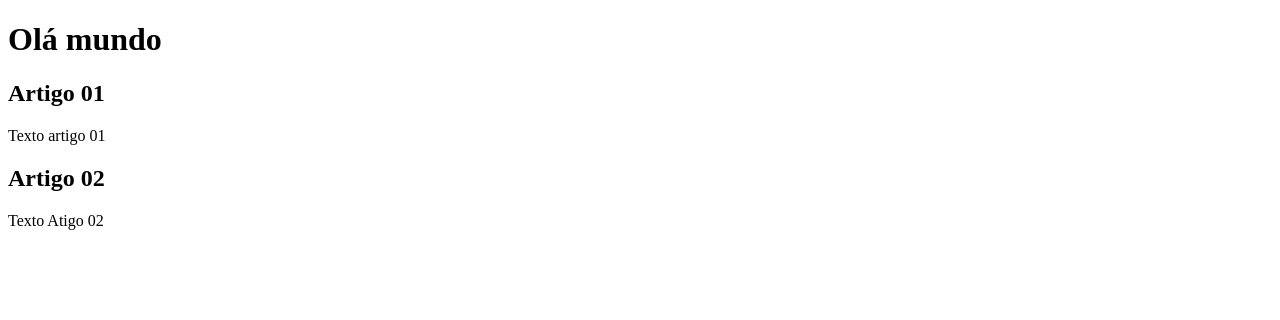
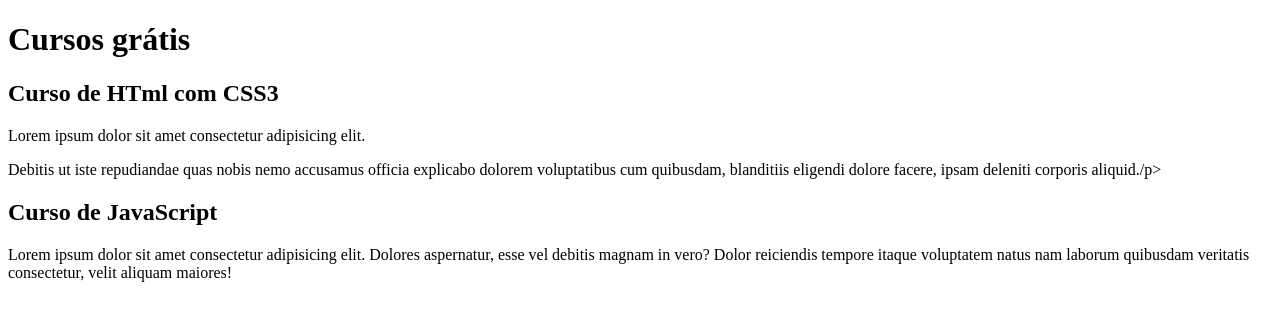
Before and after one commit to isabel19173/Ol-_mundo, a plain HTML site: page site-exemplo/index.html in a window 1280 px wide. Drawn offline with Linux system fonts and the light colour scheme.

Commit message:
escrever

```diff
--- a/site-exemplo/index.html
+++ b/site-exemplo/index.html
@@ -8,15 +8,16 @@
 <body>
     <main>
         <header>
-             <h1> Olá mundo</h1>
+             <h1>Cursos grátis</h1>
         </header>
         <article>
-            <h2>Artigo 01</h2>
-            <p>Texto artigo 01</p>
+            <h2>Curso de HTml com CSS3</h2>
+            <p>Lorem ipsum dolor sit amet consectetur adipisicing elit.
+            <p>Debitis ut iste repudiandae quas nobis nemo accusamus officia explicabo dolorem voluptatibus cum quibusdam, blanditiis eligendi dolore facere, ipsam deleniti corporis aliquid./p>
         </article>
         <article>
-            <h2>Artigo 02</h2>
-            <p>Texto Atigo 02</p>
+            <h2>Curso de JavaScript</h2>
+            <p>Lorem ipsum dolor sit amet consectetur adipisicing elit. Dolores aspernatur, esse vel debitis magnam in vero? Dolor reiciendis tempore itaque voluptatem natus nam laborum quibusdam veritatis consectetur, velit aliquam maiores!</p>
         </article>
     </main>
 
```
